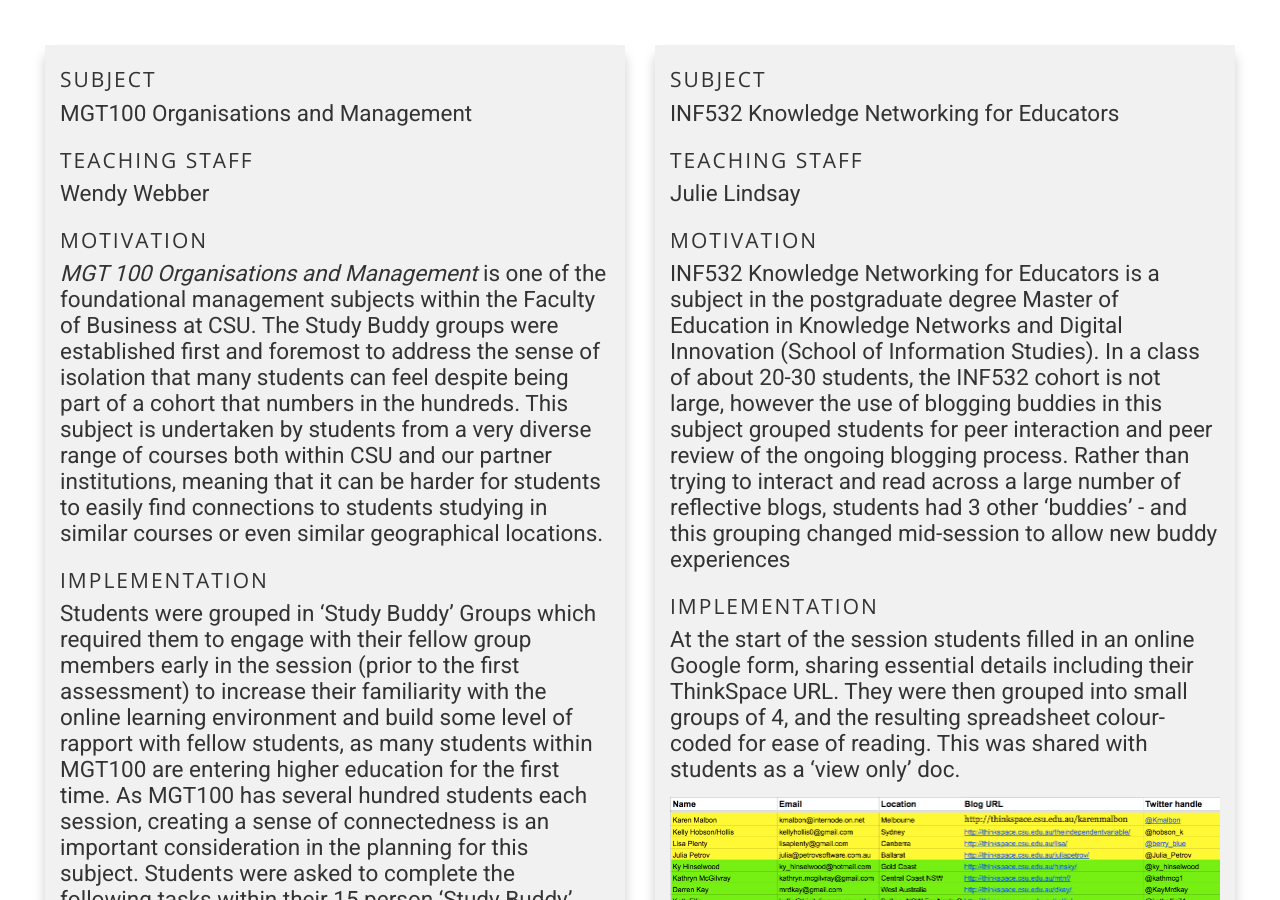
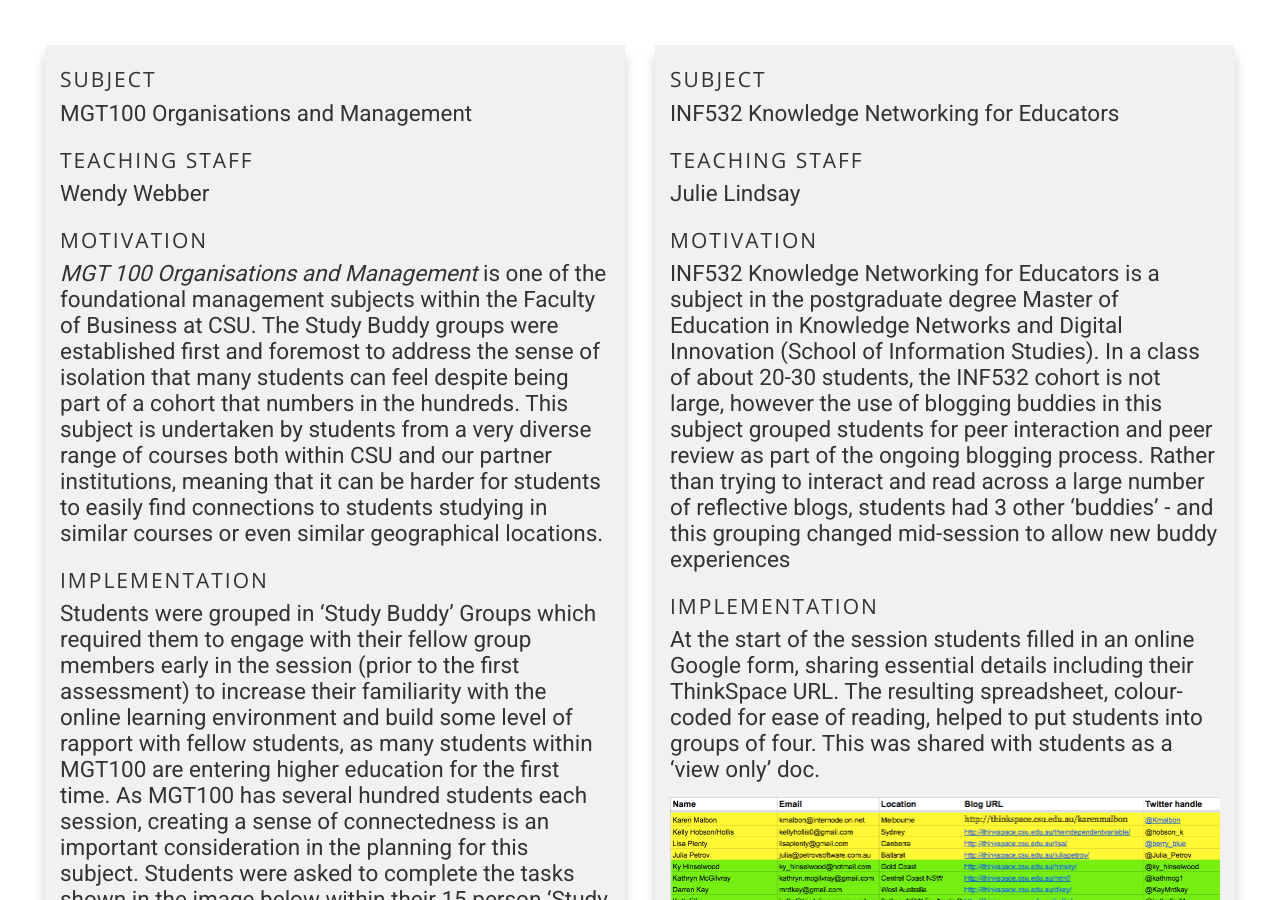
Before and after one commit to timklapdor/csulx, a Jekyll site: the page built from _strategies/Collaborative-Study-Groups.md, in a window 1280 px wide and 900 px high, scrolled down 1241 px. Built offline with Jekyll 4.4.1, drawn with Linux system fonts in a browser that asks for light colours; comment, search, counter and statistics services are not loaded; some of the changed text lies outside the part shown.

```diff
--- a/_strategies/Collaborative-Study-Groups.md
+++ b/_strategies/Collaborative-Study-Groups.md
@@ -38,11 +38,11 @@
 
 #### Implementation
 
-Students were grouped in ‘Study Buddy’ Groups which required them to engage with their fellow group members early in the session (prior to the first assessment) to increase their familiarity with the online learning environment and build some level of rapport with fellow students, as many students within MGT100 are entering higher education for the first time. As MGT100 has several hundred students each session, creating a sense of connectedness is an important consideration in the planning for this subject. Students were asked to complete the following tasks within their 15 person ‘Study Buddy’ small peer group, early in the session in order to successfully complete the first assessment task.
+Students were grouped in ‘Study Buddy’ Groups which required them to engage with their fellow group members early in the session (prior to the first assessment) to increase their familiarity with the online learning environment and build some level of rapport with fellow students, as many students within MGT100 are entering higher education for the first time. As MGT100 has several hundred students each session, creating a sense of connectedness is an important consideration in the planning for this subject. Students were asked to complete the tasks shown in the image below within their 15 person ‘Study Buddy’ small peer group, early in the session in order to successfully complete the first assessment task.
 
 Students were able to enrol in any one of the 20 Buddy Groups, each of which contained a group discussion board where the Student Mentor was also present in conversations and responses. By engaging students in interactions in groups of no more than 20 students in the critical early phase of session, it was aimed to lessen potential anxiety and maximise opportunity for interaction rather than feel swamped by being one of many hundreds of students.
 
-Forum activity as a gross measurement increased from 13 threads to 114 year on year, with an increase from 116 threads to 1287 different threads. Significant rises in overall student activity (10%) increase in students who created a post along with a dramatic gross increase in students who posted (in similar size cohorts) year on year. '
+Forum activity as a gross measurement increased from 13 threads to 114 year on year, with an increase from 116 threads to 1287 different threads. Significant rises in overall student activity (10%) increase in students who created a post along with a dramatic gross increase in students who posted (in similar size cohorts) year on year.
 
 {% include swiper.html url1="Collaborative-Study-Groups-MGT100-1.png" url2="Collaborative-Study-Groups-MGT100-2.png" %}
 
@@ -62,11 +62,11 @@
 
 #### Motivation
 
-INF532 Knowledge Networking for Educators is a subject in the postgraduate degree Master of Education in Knowledge Networks and Digital Innovation (School of Information Studies). In a class of about 20-30 students, the INF532 cohort is not large, however the use of blogging buddies in this subject grouped students for peer interaction and peer review of the ongoing blogging process. Rather than trying to interact and read across a large number of reflective blogs, students had 3 other ‘buddies’ - and this grouping changed mid-session to allow new buddy experiences
+INF532 Knowledge Networking for Educators is a subject in the postgraduate degree Master of Education in Knowledge Networks and Digital Innovation (School of Information Studies). In a class of about 20-30 students, the INF532 cohort is not large, however the use of blogging buddies in this subject grouped students for peer interaction and peer review as part of the ongoing blogging process. Rather than trying to interact and read across a large number of reflective blogs, students had 3 other ‘buddies’ - and this grouping changed mid-session to allow new buddy experiences
 
 #### Implementation
 
-At the start of the session students filled in an online Google form, sharing essential details including their ThinkSpace URL. They were then grouped into small groups of 4, and the resulting spreadsheet colour-coded for ease of reading. This was shared with students as a ‘view only’ doc.
+At the start of the session students filled in an online Google form, sharing essential details including their ThinkSpace URL. The resulting spreadsheet, colour-coded for ease of reading, helped to put students into groups of four. This was shared with students as a ‘view only’ doc.
 
 ![Screenshot of the Groups List](../images/practices/Collaborative-Study-Groups-INF532.png){: .u-full-width}
 
```
Also changed, not shown: other parts of _strategies/Collaborative-Study-Groups.md (+1 -1 lines).
